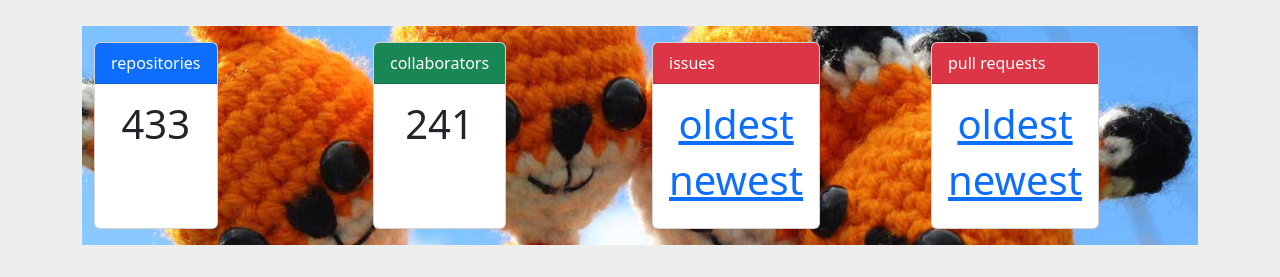
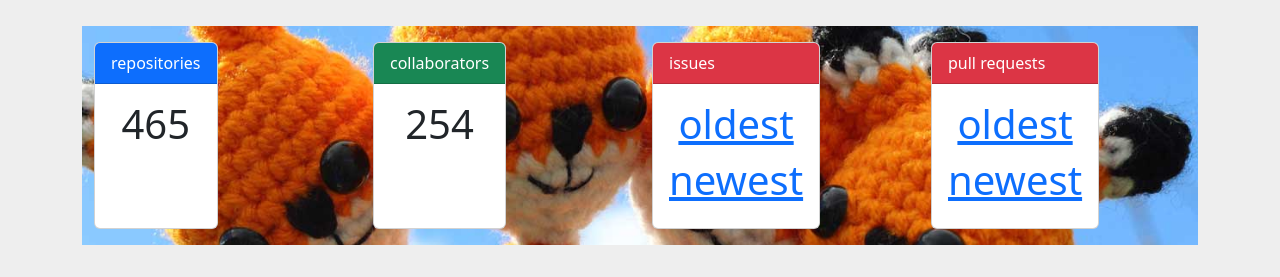
Before and after one commit to voxpupuli/voxpupuli.github.io, a Jekyll site: the page built from index.html, in a window 1280 px wide. Shown: the part 121-398 px from the top of the page. Built offline with Jekyll 4.4.1, drawn with Linux system fonts in a browser that asks for light colours; nearby versions of some CDN libraries.

Commit message:
Update member/repo counter

```diff
--- a/index.html
+++ b/index.html
@@ -9,7 +9,7 @@ layout: default
         repositories
       </div>
       <div class="card-body">
-        <h1 id="repository-count">433</h1>
+        <h1 id="repository-count">465</h1>
       </div>
     </div>
   </div>
@@ -19,7 +19,7 @@ layout: default
         collaborators
       </div>
       <div class="card-body">
-        <h1 id="members-count">241</h1>
+        <h1 id="members-count">254</h1>
       </div>
     </div>
   </div>
```
